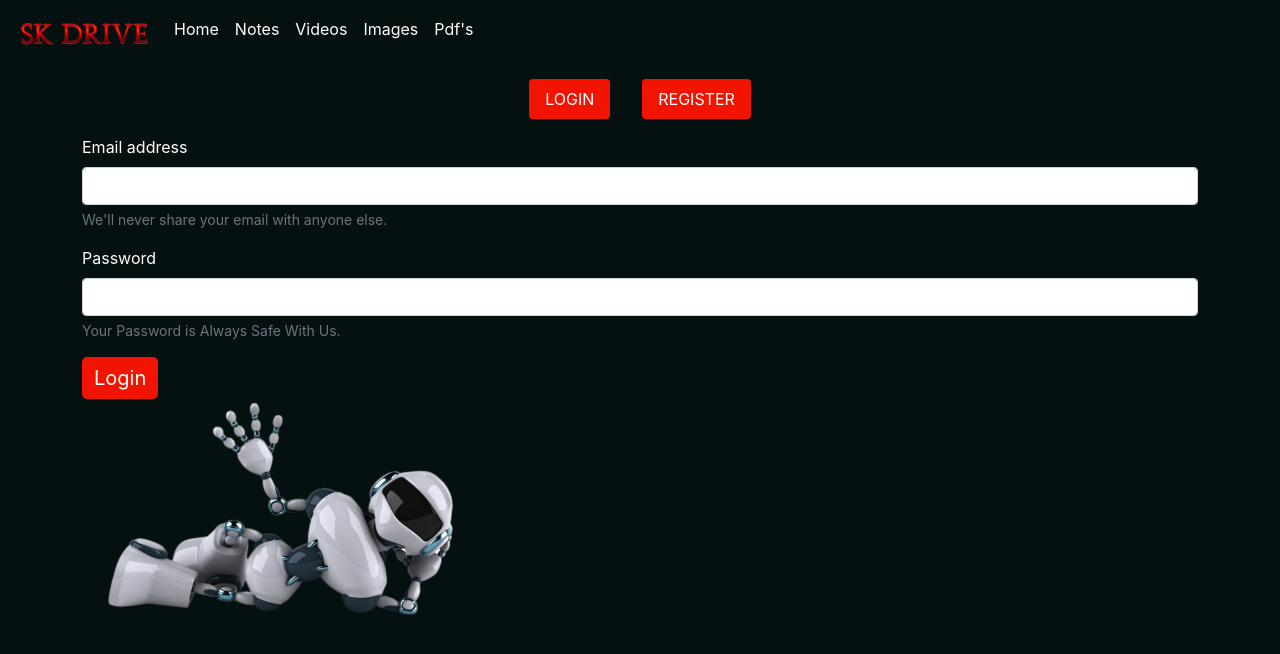
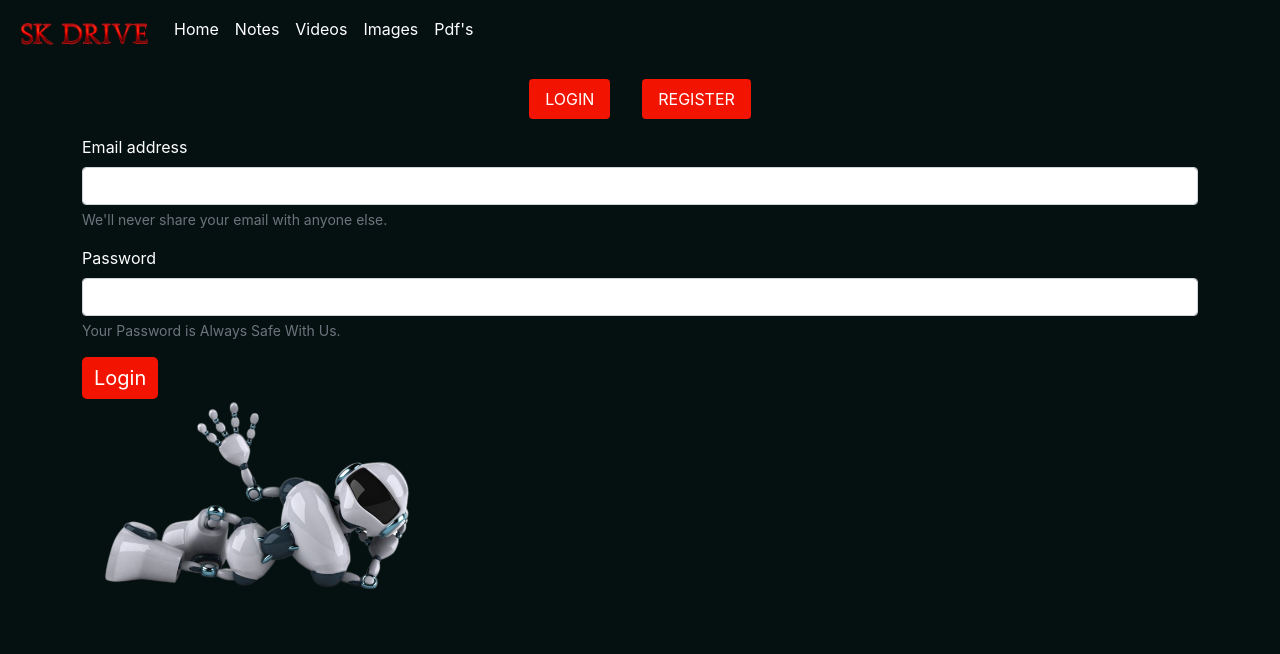
Before and after one commit to Sahil191202/SK-Notebook, a React (Create React App) app in the folder frontend/: page / in a window 1280 px wide. Shown: the top 654 px of the page. Built offline with nearby package versions, Linux system fonts and the light colour scheme; no server answers.

Commit message:
last update

```diff
--- a/frontend/src/components/Login.js
+++ b/frontend/src/components/Login.js
@@ -100,7 +100,7 @@ function Login() {
           </button>
         </form>
         <div style={{}}>
-          <img style={{ maxHeight: "250px" }} src="sklogin.png" alt="" />
+          <img style={{ maxHeight: "220px" }} src="sklogin.png" alt="" />
         </div>
       </div>
     </>
--- a/frontend/src/components/Signup.js
+++ b/frontend/src/components/Signup.js
@@ -22,7 +22,9 @@ function Signup() {
   const handleclick = async (e) => {
     e.preventDefault();
     setIsloading(true);
-    const response = await fetch("http://localhost:5000/api/auth/createuser", {
+    const response = await fetch(
+      "https://your-notes-by-sk.onrender.com/api/auth/createuser",
+      {
         method: "POST",
         headers: {
           "Content-Type": "application/json",
@@ -34,7 +36,8 @@ function Signup() {
           profile: localStorage.getItem("profile"),
           otp: credentials.otp,
         }),
-    });
+      }
+    );
     const json = await response.json();
     console.log(json);
     if (json.success) {
@@ -88,13 +91,16 @@ function Signup() {
   };
   const handleSendOTP = async () => {
     setIsloadingotp(true);
-    const response = await fetch("http://localhost:5000/api/auth/sendotp", {
+    const response = await fetch(
+      "https://your-notes-by-sk.onrender.com/api/auth/sendotp",
+      {
         method: "POST",
         headers: {
           "Content-Type": "application/json",
         },
         body: JSON.stringify({ email: credentials.email }),
-    });
+      }
+    );
 
     const data = await response.json();
     console.log(data);
```
Lines whose indentation alone changed are shown as unchanged.
